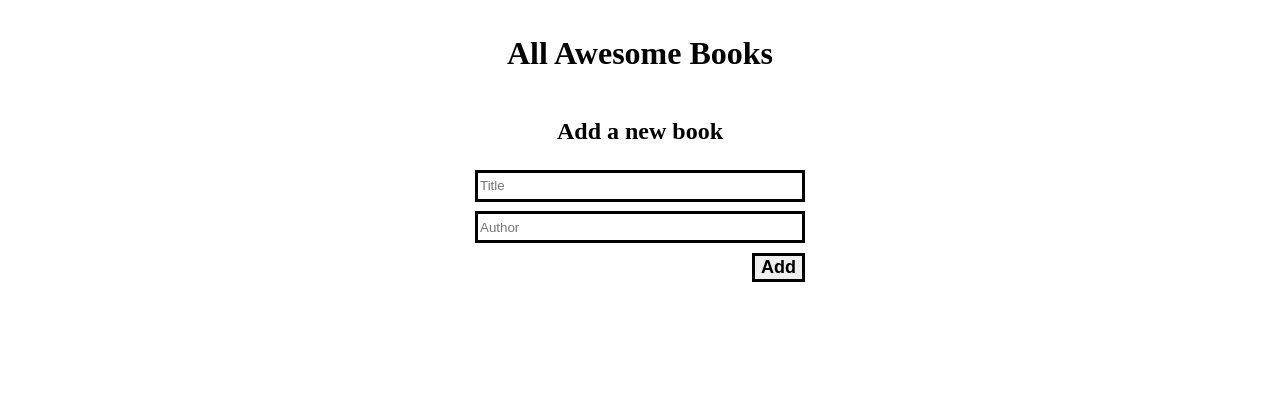
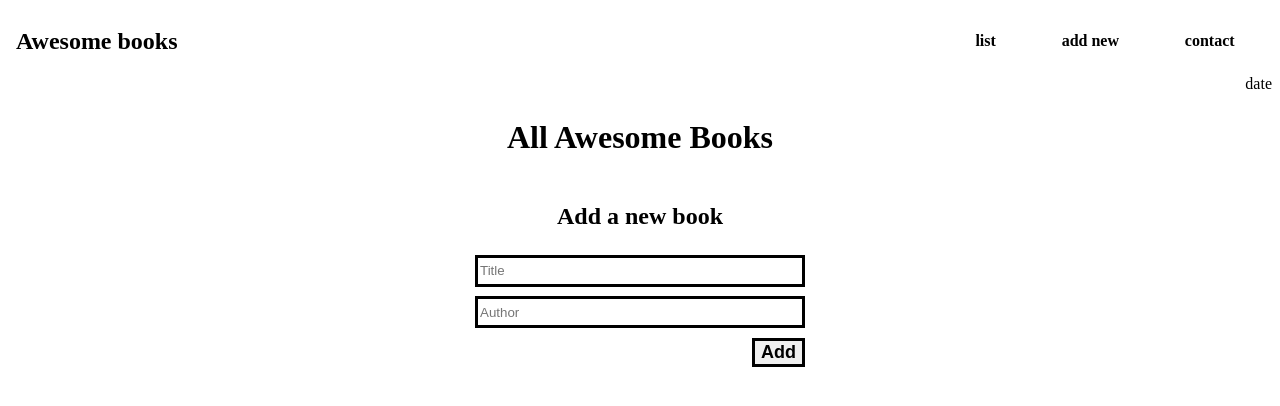
Before and after one commit to glorymugizi/awesome_books, a website: page index.html in a window 1280 px wide. Drawn offline with Linux system fonts and the light colour scheme.

Commit message:
Add header with a  navbar

```diff
--- a/index.html
+++ b/index.html
@@ -8,6 +8,17 @@
     <title>Awesome Books</title>
   </head>
   <body>
+    <header>
+      <nav class="navbar">
+        <h2>Awesome books</h2>
+        <ul class="listItems">
+          <li id="listbooks">list</li>
+          <li id="newbook">add new</li>
+          <li id="contact">contact</li>
+        </ul>
+      </nav>
+      <div class="show-date"><span class="today-date">date</span></div>
+    </header>
     <section id="bookLibrary" class="library">
       <h1 id="heading">All Awesome Books</h1>
       <div id="displayBooks"></div>
--- a/scripts.js
+++ b/scripts.js
@@ -2,7 +2,9 @@ const form = document.querySelector('#readBook');
 const title = document.querySelector('#title');
 const author = document.querySelector('#author');
 const showArea = document.querySelector('#displayBooks');
-
+const bookLibrary = document.querySelector('#bookLibrary');
+const listbooks = document.querySelector('#listbooks');
+const today = document.querySelector('.today-date');
 class Books {
   constructor(title, author) {
     this.title = title;
@@ -37,6 +39,7 @@ class Books {
     dotion.innerText = this.author;
     const bookArray = JSON.parse(bookStorage);
     bookArray.forEach((element, index) => {
+      const heading = document.createElement('h1');
       const displayTitle = document.createElement('p');
       const displayAuthor = document.createElement('p');
       const delbtn = document.createElement('div');
@@ -82,5 +85,10 @@ const addedBook = new Books();
 const deleteItem = (id) => {
   addedBook.removeBook(id);
 };
+showArea.classList.add('hidden');
+listbooks.addEventListener('click', () => {
+  showArea.classList.remove('hidden');
+});
+// today = new Date();
 
 window.addEventListener('load', addedBook.dotiBooks());
--- a/style.css
+++ b/style.css
@@ -53,3 +53,39 @@
   width: 20rem;
   height: 1.5rem;
 }
+
+.navbar {
+  display: flex;
+  width: 100%;
+  justify-content: space-between;
+  align-items: center;
+  margin: 0 8px;
+}
+
+.listItems {
+  display: flex;
+  width: 20rem;
+  justify-content: space-around;
+  list-style: none;
+  overflow: hidden;
+  margin-right: 15px;
+}
+
+.listItems li {
+  font-weight: 900;
+  padding: 5px 0;
+}
+
+#newbook,
+#contact {
+  padding-left: 5px;
+}
+
+.hidden {
+  display: none;
+}
+
+.show-date {
+  display: flex;
+  justify-content: flex-end;
+}
```
